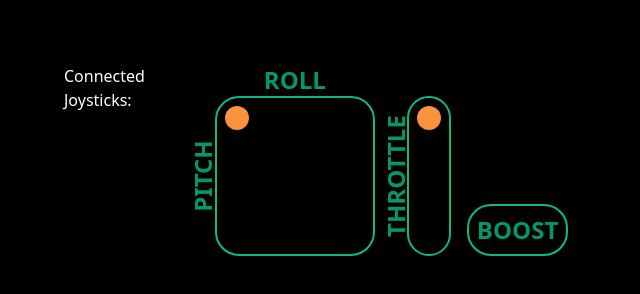
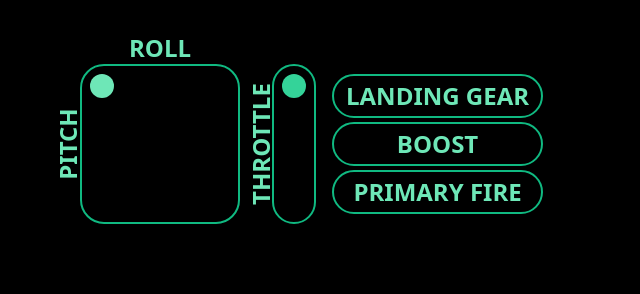
Before and after one commit to sam-leenderts/JoystickOverlay, a plain HTML site: page index.html in a window 1280 px wide. Shown: the whole page, without its empty margins (0-640 px from the left). Drawn offline with nearby package versions, Linux system fonts and the light colour scheme.

Commit message:
More styling updates

```diff
--- a/index.html
+++ b/index.html
@@ -8,7 +8,7 @@
   </head>
   <body class="bg-black p-16 flex">
 
-    <div id="info" class="text-white">
+    <!-- <div id="info" class="text-white">
       <h1>
         Connected Joysticks:
         <br>
@@ -19,35 +19,40 @@
 
       <p id="Axes">
 
-      </p>
+      </p> -->
 
 
     </div>
-    <overlay class="w-full h-fit flex items-end">
-
-
+    <overlay class="w-full flex items-center">
       <joystick class="relative mx-4 flex flex-col">
-        <h1 class="text-emerald-600 font-semibold text-2xl text-center w-40">ROLL</h1>
+        <h1 class="absolute -top-8 text-emerald-300 font-semibold text-2xl text-center w-40">ROLL</h1>
         <outer class="p-5 border-solid border-emerald-500 border-2 rounded-3xl w-40 h-40">
-          <inner id="firstbox" class="relative block  w-full h-full ">
-            <dot id="dotone" class="absolute w-6 h-6 -translate-x-3 -translate-y-3 block rounded-full bg-orange-400"></dot>
+          <inner id="firstbox" class="relative block w-full h-full">
+            <dot id="dotone" class="absolute w-6 h-6 -translate-x-3 -translate-y-3 block rounded-full bg-emerald-300"></dot>
           </inner>
         </outer>
-        <h1 class="absolute left-[-48px] top-[50%] text-emerald-600 font-semibold text-2xl" style="transform: rotate(270deg);">PITCH</h1>
+        <h1 class="absolute left-[-48px] top-[40%] text-emerald-300 font-semibold text-2xl" style="transform: rotate(270deg);">PITCH</h1>
       </joystick>
 
       <throttle class=" relative mx-4 flex">
         <outer class="p-5 border-solid border-emerald-500 border-2 rounded-3xl w-fit h-40">
-          <inner id="firstbox" class="relative block w-full h-full ">
-            <dot id="dottwo" class="absolute w-6 h-6 -translate-x-3 -translate-y-3 block rounded-full bg-orange-400"></dot>
+          <inner id="firstbox" class="relative block w-full h-full">
+            <dot id="dottwo" class="absolute w-6 h-6 -translate-x-3 -translate-y-3 block rounded-full bg-emerald-400"></dot>
           </inner>
         </outer>
-        <h1 class="absolute left-[-72px] top-[40%] text-emerald-600 font-semibold text-2xl" style="transform: rotate(270deg);">THROTTLE</h1>
+        <h1 class="absolute left-[-72px] top-[40%] text-emerald-300 font-semibold text-2xl" style="transform: rotate(270deg);">THROTTLE</h1>
       </throttle>
-      <matrix class="grid text-emerald-600">
-        <div id="boost" class="font-semibold text-2xl border-solid border-emerald-500 border-2 rounded-3xl w-fit p-2">
+      <matrix class="grid content-center gap-1 h-full text-emerald-300">
+
+        <button id="gear" class="font-semibold text-2xl border-solid border-emerald-500 border-2 rounded-3xl w-full py-1 px-3">
+          LANDING GEAR
+        </button>
+        <button id="boost" class="font-semibold text-2xl border-solid border-emerald-500 border-2 rounded-3xl w-full py-1 px-3">
           BOOST
-        </div>
+        </button>
+        <button id="fireOne" class="font-semibold text-2xl border-solid border-emerald-500 border-2 rounded-3xl w-full py-1 px-3">
+          PRIMARY FIRE
+        </button>
 
       </matrix>
 
@@ -73,12 +78,12 @@
     var throttle = 49.5 * (navigator.getGamepads()[1].axes[2] + 1)
     var boost = navigator.getGamepads()[1].buttons[0].pressed;
 
-    document.getElementById("Axes").innerHTML =
-    "refresh rate: "+ Math.abs(refreshRate) +
-    " hz <br> delay: " + Math.abs(1000 / refreshRate) +
-    " <br> Roll: " + Math.ceil(roll) +
-    " <br> pitch: " + Math.ceil(pitch) +
-    "<br> throttle: " + Math.ceil(throttle);
+    // document.getElementById("Axes").innerHTML =
+    // "refresh rate: "+ Math.abs(refreshRate) +
+    // " hz <br> delay: " + Math.abs(1000 / refreshRate) +
+    // " <br> Roll: " + Math.ceil(roll) +
+    // " <br> pitch: " + Math.ceil(pitch) +
+    // "<br> throttle: " + Math.ceil(throttle);
 
     document.getElementById("dotone").style.left = roll+"%";
     document.getElementById("dotone").style.top = pitch+"%";
```
